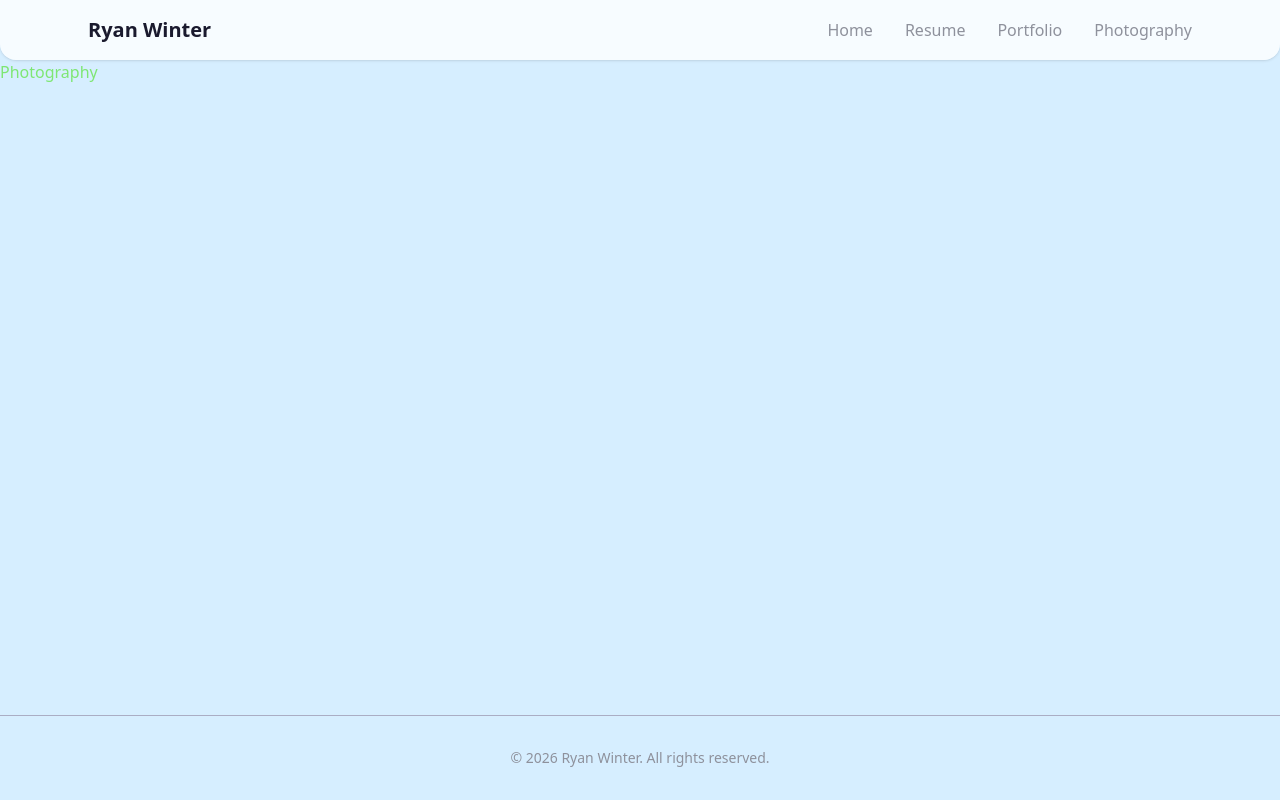
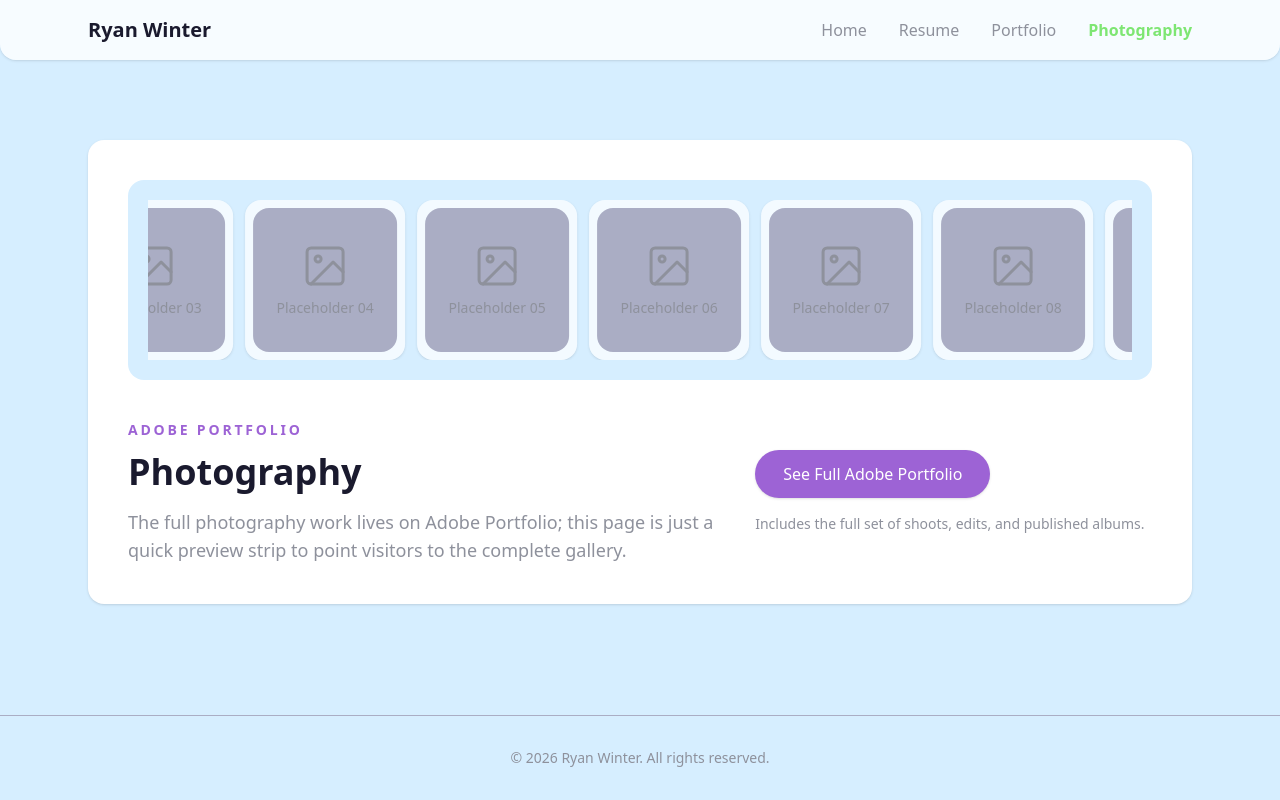
Before and after one commit to CodingCrocs/ryanwwinter-website, a Next.js app: page /photography in a window 1280 px wide. Built offline with nearby package versions, Linux system fonts and the light colour scheme.

Commit message:
new photography page
swapping the auto redirect to a bit more information

```diff
--- a/app/photography/page.tsx
+++ b/app/photography/page.tsx
@@ -1,11 +1,79 @@
+"use client";
+
+import ImagePlaceholder from "@/components/ImagePlaceholder";
+
+const placeholderPhotos = Array.from({ length: 16 }, (_, index) => ({
+  id: index + 1,
+  title: `Placeholder ${String(index + 1).padStart(2, "0")}`,
+}));
+
 export default function PhotographyPage() {
   return (
+    <section className="py-20">
+      <div className="max-w-6xl mx-auto px-6">
+        <div className="rounded-2xl bg-white shadow-sm p-6 md:p-10">
+          <div className="rounded-2xl bg-neutral3 p-4 md:p-5">
+            <div className="overflow-hidden">
+              <div className="photography-marquee flex w-max gap-3">
+                {[...placeholderPhotos, ...placeholderPhotos].map(
+                  (photo, index) => (
+                    <div
+                      key={`${photo.id}-${index}`}
+                      className="w-32 shrink-0 rounded-2xl bg-white/70 p-2 shadow-sm sm:w-36 md:w-40"
+                    >
+                      <ImagePlaceholder
+                        aspectRatio="aspect-square"
+                        label={photo.title}
+                      />
+                    </div>
+                  ),
+                )}
+              </div>
+            </div>
+          </div>
+
+          <div className="mt-10 grid gap-8 md:grid-cols-[1.2fr_0.8fr] md:items-center">
+            <div>
+              <p className="text-sm font-semibold uppercase tracking-[0.2em] text-secondary">
+                Adobe Portfolio
+              </p>
+              <h1 className="mt-3 text-4xl font-bold">Photography</h1>
+              <p className="mt-4 max-w-2xl text-lg text-neutral1">
+                The full photography work lives on Adobe Portfolio; this page
+                is just a quick preview strip to point visitors to the complete
+                gallery.
+              </p>
+            </div>
+            <div className="flex flex-col gap-4 md:items-start">
               <a
                 href="https://ryanwinter.myportfolio.com/"
                 target="_blank"
                 rel="noopener noreferrer"
+                className="inline-block rounded-full bg-secondary px-7 py-3 text-white font-medium shadow-sm transition-all duration-200 hover:bg-secondary/90 hover:shadow-md"
               >
-      Photography
+                See Full Adobe Portfolio
               </a>
+              <p className="text-sm text-neutral1">
+                Includes the full set of shoots, edits, and published albums.
+              </p>
+            </div>
+          </div>
+        </div>
+      </div>
+      <style jsx>{`
+        .photography-marquee {
+          animation: photography-scroll 36s linear infinite;
+        }
+
+        @keyframes photography-scroll {
+          from {
+            transform: translateX(0);
+          }
+          to {
+            transform: translateX(calc(-50% - 0.375rem));
+          }
+        }
+      `}</style>
+    </section>
   );
 }
--- a/components/Navbar.tsx
+++ b/components/Navbar.tsx
@@ -8,11 +8,7 @@ const navLinks = [
   { href: "/", label: "Home" },
   { href: "/resume", label: "Resume" },
   { href: "/portfolio", label: "Portfolio" },
-  {
-    href: "https://ryanwinter.myportfolio.com/",
-    label: "Photography",
-    external: true,
-  },
+  { href: "/photography", label: "Photography"},
 ];
 
 export default function Navbar() {
```
Lines whose indentation alone changed are shown as unchanged.
